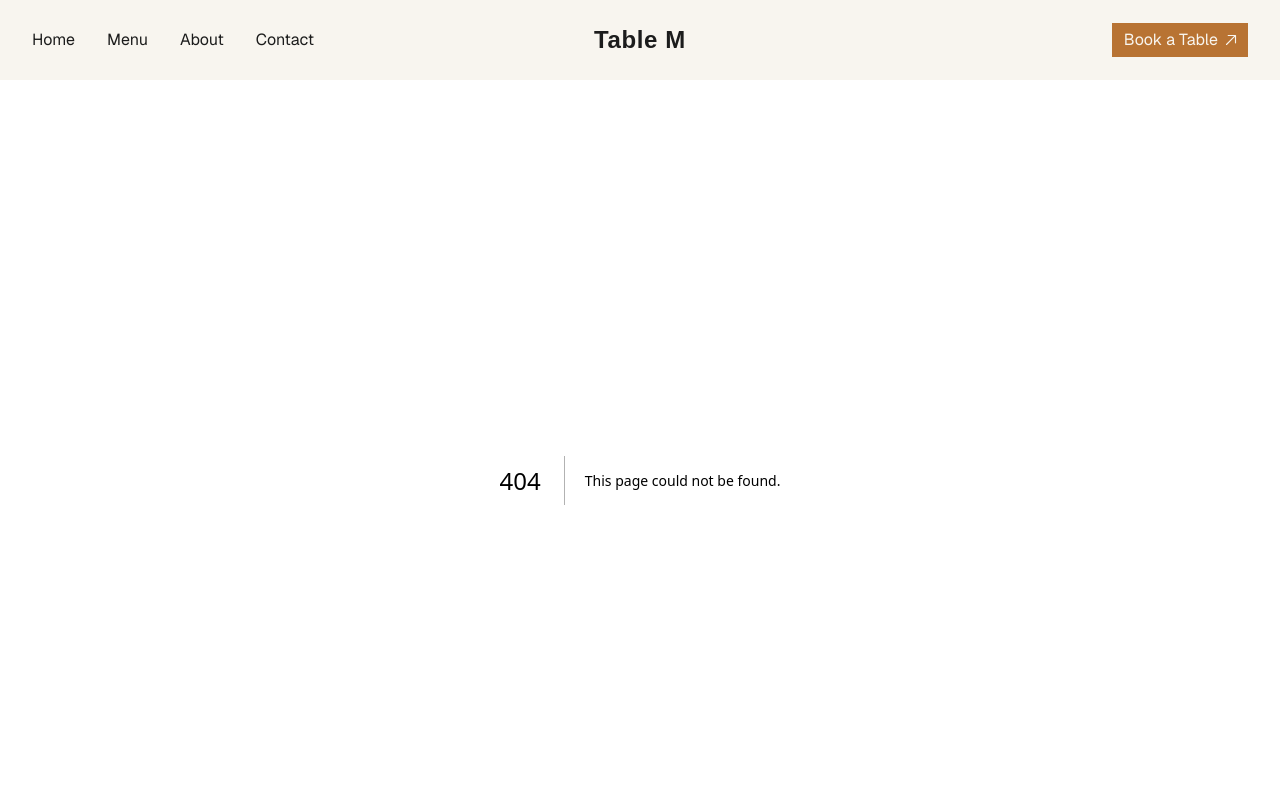
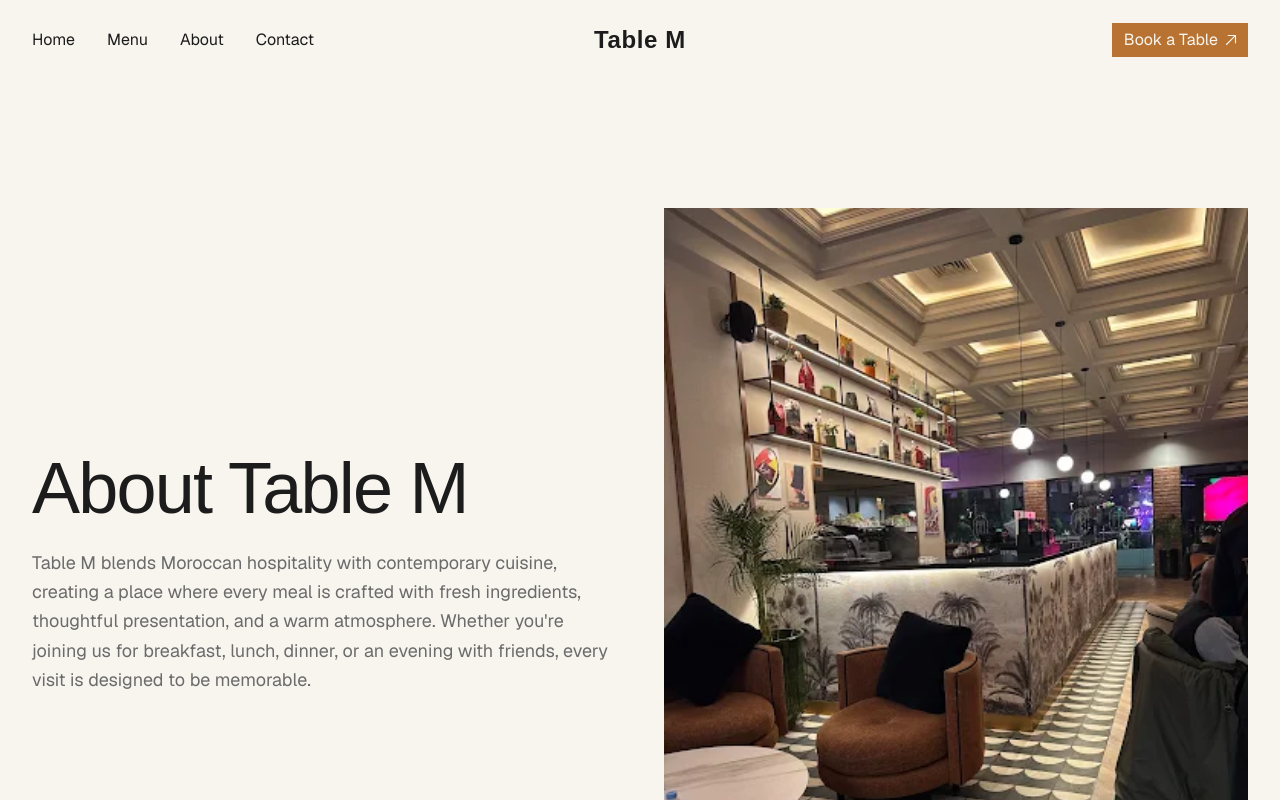
Before and after one commit to abdelhafid37/tablem, a Next.js app: page /about in a window 1280 px wide. Before the commit this address had no page. Shown: the top 800 px of the page. Built offline with nearby package versions, Linux system fonts and the light colour scheme; a web font is replaced by a local one.

Commit message:
add about page and create the hero section

```diff
--- /dev/null
+++ b/src/app/about/page.tsx
@@ -0,0 +1,9 @@
+import AboutHero from "@/components/about/AboutHero";
+
+export default function AboutPage() {
+  return (
+    <>
+      <AboutHero />
+    </>
+  );
+}
--- a/src/app/menu/page.tsx
+++ b/src/app/menu/page.tsx
@@ -5,11 +5,11 @@ import * as React from "react";
 import Section from "@/components/layout/Section";
 import CategoryFilter from "@/components/menu/CategoryFilter";
 import MenuGrid from "@/components/menu/MenuGrid";
-import Heading from "@/components/ui/Heading";
 import Text from "@/components/ui/Text";
 
-import { categories, Catgory } from "@/data/categories";
+import { Catgory } from "@/data/categories";
 import { dishes } from "@/data/dishes";
+import Display from "@/components/ui/Display";
 
 const content = {
   title: "Our Menu",
@@ -28,7 +28,7 @@ export default function MenuPage() {
     <Section>
       <div className="space-y-12">
         <div className="max-w-xl space-y-6">
-          <Heading>{content.title}</Heading>
+          <Display>{content.title}</Display>
           <Text>{content.text}</Text>
         </div>
         <CategoryFilter
--- /dev/null
+++ b/src/components/about/AboutHero.tsx
@@ -0,0 +1,34 @@
+import Section from "../layout/Section";
+import Button from "../ui/Button";
+import Display from "../ui/Display";
+import Heading from "../ui/Heading";
+import ImageBox from "../ui/ImageBox";
+import Text from "../ui/Text";
+
+const content = {
+  title: "About Table M",
+  text: "Table M blends Moroccan hospitality with contemporary cuisine, creating a place where every meal is crafted with fresh ingredients, thoughtful presentation, and a warm atmosphere. Whether you're joining us for breakfast, lunch, dinner, or an evening with friends, every visit is designed to be memorable.",
+  image: {
+    src: "/images/about/hero.webp",
+    alt: "Dining area at Table M Marrakech",
+  },
+};
+
+export default function AboutHero() {
+  return (
+    <Section>
+      <div className="grid lg:grid-cols-2 items-center gap-12">
+        <div className="space-y-6 max-w-xl">
+          <Display>{content.title}</Display>
+          <Text>{content.text}</Text>
+        </div>
+
+        <ImageBox
+          src={content.image.src}
+          alt={content.image.alt}
+          className="aspect-4/5"
+        />
+      </div>
+    </Section>
+  );
+}
```
Also changed, not shown: public/images/about/hero.webp (added).
